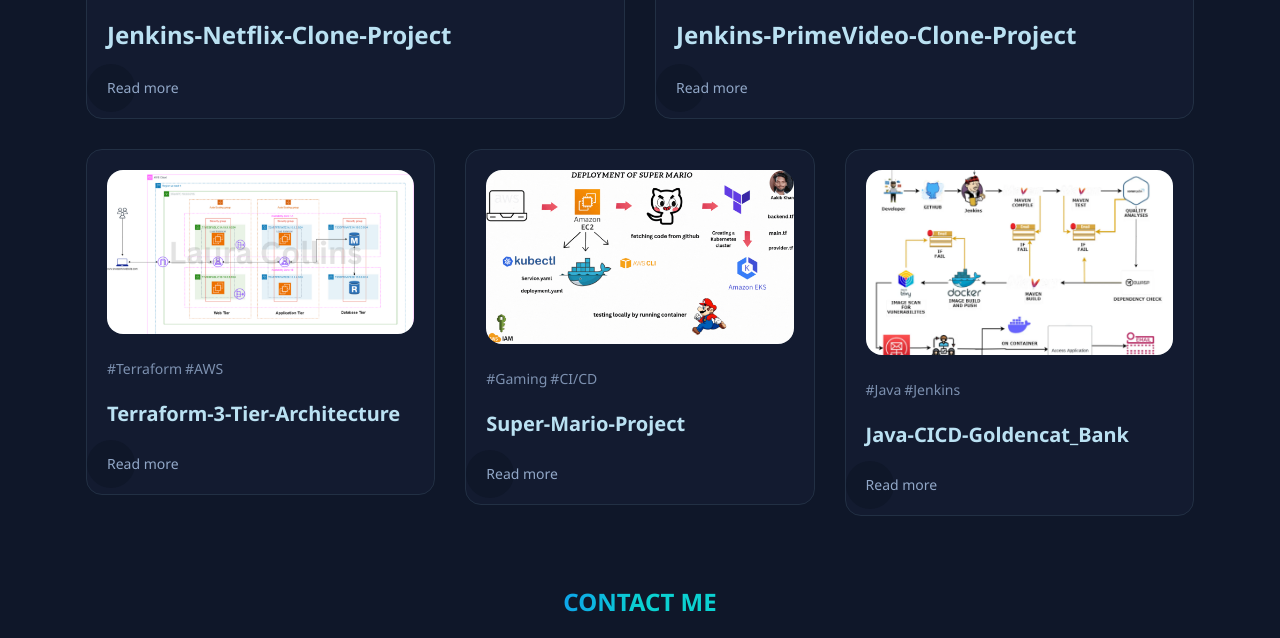
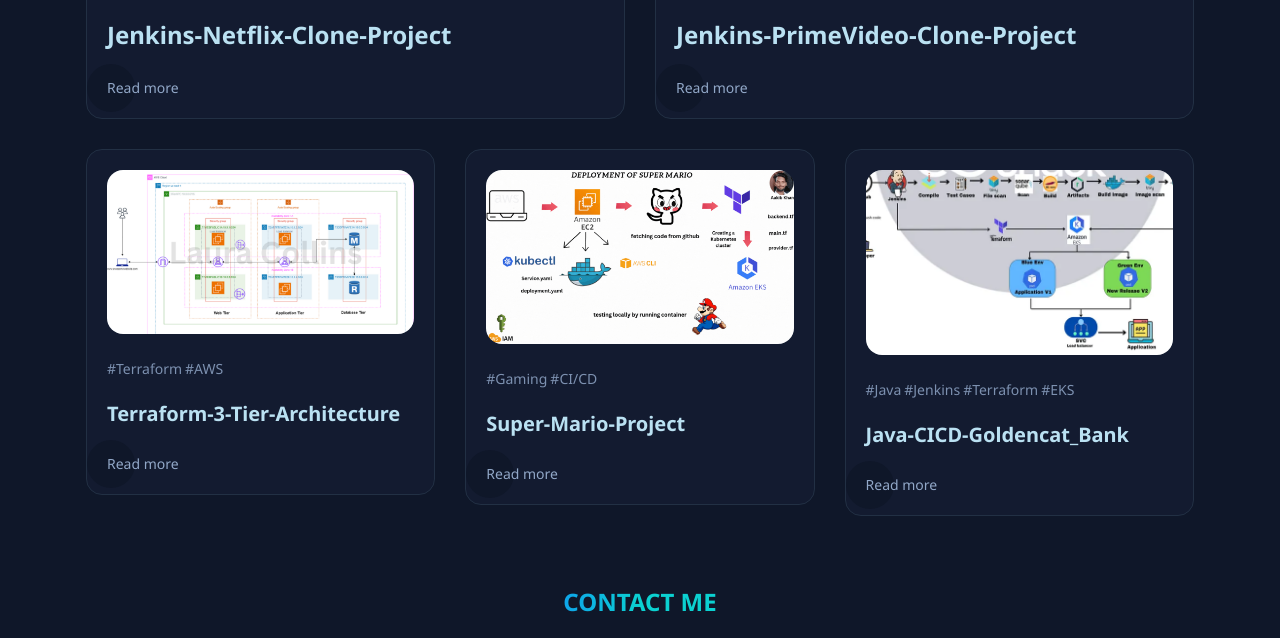
Before and after one commit to yogeshrathod7/yogesh-portfolio, a plain HTML site: page index.html in a window 1280 px wide. Shown: the part 1676-2314 px from the top of the page. Drawn offline with nearby package versions, Linux system fonts and the light colour scheme.

Commit message:
Update index.html

```diff
--- a/index.html
+++ b/index.html
@@ -571,7 +571,7 @@
               <div class="card feature-card">
 
                 <figure class="card-banner img-holder" style="--width: 1500; --height: 903;">
-                  <img src="./assets/images/Java-CICD.webp" width="1602" height="903" loading="lazy"
+                  <img src="./assets/images/blue_green_deployment.webp" width="1602" height="903" loading="lazy"
                     alt="Self-observation is the first step of inner unfolding" class="img-cover">
                 </figure>
 
@@ -582,6 +582,10 @@
                       <a href="#" class="span hover-2">#Java</a>
 
                       <a href="#" class="span hover-2">#Jenkins</a>
+
+                      <a href="#" class="span hover-2">#Terraform</a>
+
+                      <a href="#" class="span hover-2">#EKS</a>
                     </div>
 
 
```
